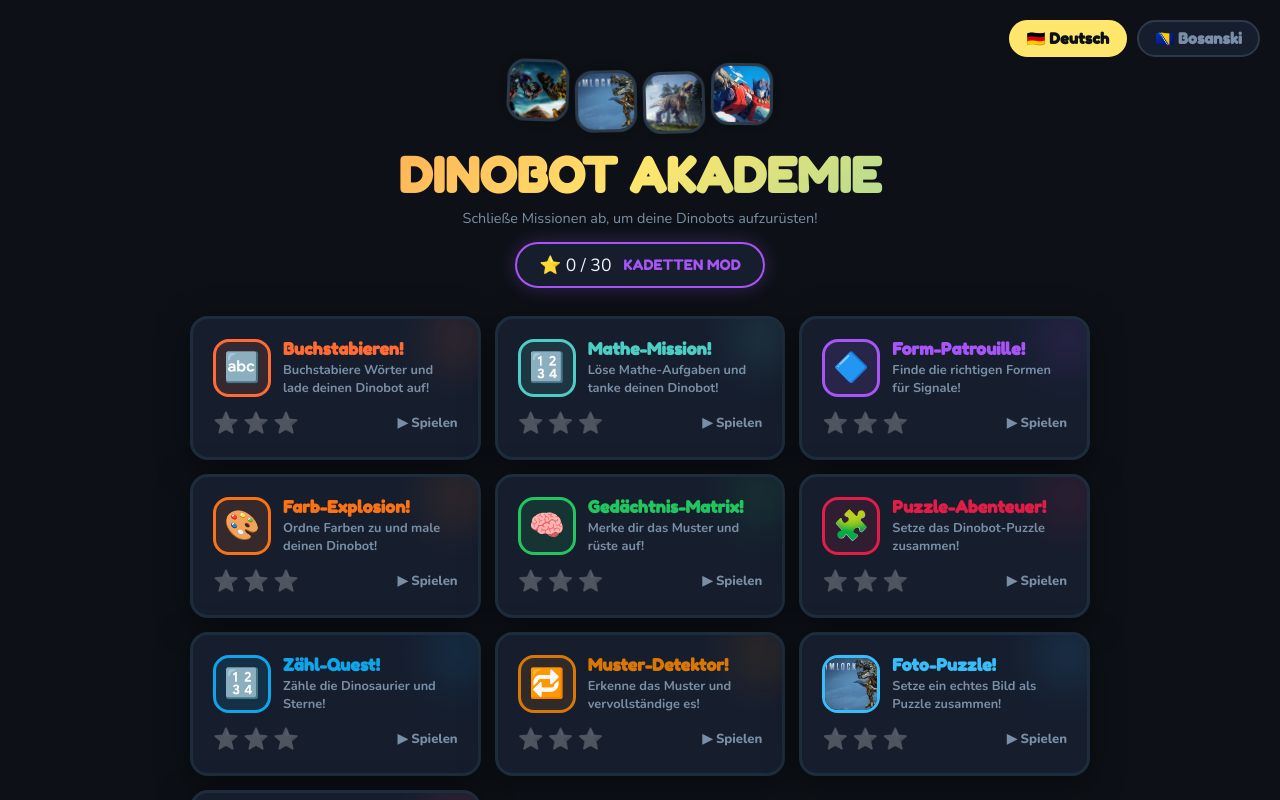
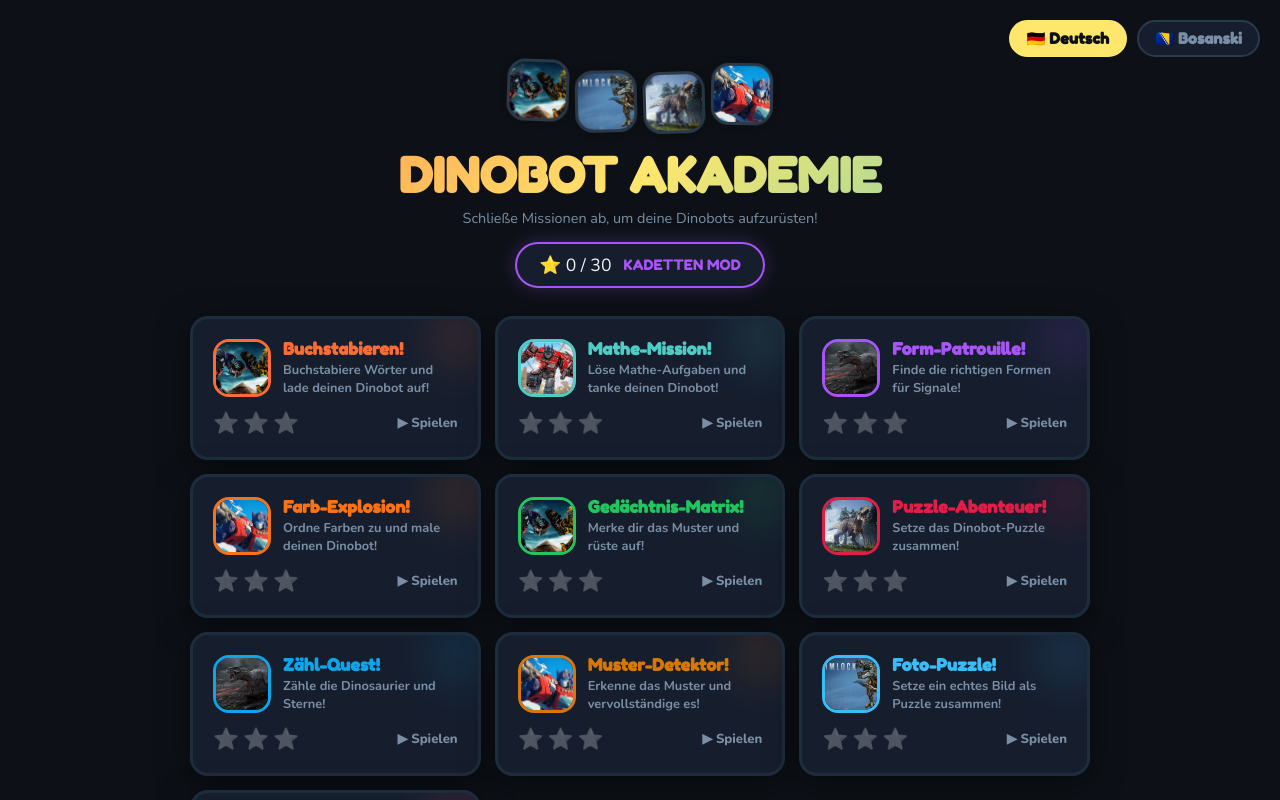
Before and after one commit to metur100/Dinobot.Academy, a React (Vite) app: page / in a window 1280 px wide. Built offline with nearby package versions, Linux system fonts and the light colour scheme.

Commit message:
Fix home screen?

```diff
--- a/src/components/HomeScreen.tsx
+++ b/src/components/HomeScreen.tsx
@@ -1,7 +1,8 @@
-import React from 'react';
-import { MISSIONS, DINOBOTS, Mission } from '../data/gameData';
-import { useLang } from '../data/LangContext';
-import StarRating from './StarRating';
+import React from "react";
+import { MISSIONS, Mission } from "../data/gameData";
+import { useLang } from "../data/LangContext";
+import StarRating from "./StarRating";
+import { publicUrl } from "../assets/url";
 
 interface Props {
   missionStars: Record<string, number>;
@@ -13,103 +14,184 @@ const HomeScreen: React.FC<Props> = ({ missionStars, onSelect }) => {
   const total = Object.values(missionStars).reduce((a, b) => a + b, 0);
   const max = MISSIONS.length * 3;
   const r = total / max;
-  const upgrade = r >= 0.8 ? { label: t.upgrades.ultra, color: '#ffe66d' }
-    : r >= 0.5 ? { label: t.upgrades.power, color: '#4ecdc4' }
-    : r >= 0.2 ? { label: t.upgrades.battle, color: '#ff6b35' }
-    : { label: t.upgrades.cadet, color: '#a855f7' };
+
+  const upgrade =
+    r >= 0.8
+      ? { label: t.upgrades.ultra, color: "#ffe66d" }
+      : r >= 0.5
+        ? { label: t.upgrades.power, color: "#4ecdc4" }
+        : r >= 0.2
+          ? { label: t.upgrades.battle, color: "#ff6b35" }
+          : { label: t.upgrades.cadet, color: "#a855f7" };
 
   return (
-    <div style={{ minHeight:'100vh', background:'var(--bg)', padding:'20px', overflowY:'auto' }}>
+    <div style={{ minHeight: "100vh", background: "var(--bg)", padding: "20px", overflowY: "auto" }}>
       {/* Language switcher */}
-      <div style={{ display:'flex', justifyContent:'flex-end', gap:10, marginBottom:16 }}>
-        {(['de','bs'] as const).map(l => (
-          <button key={l} onClick={() => setLang(l)} style={{
-            padding:'7px 16px', borderRadius:50,
-            fontFamily:'Fredoka One,cursive', fontSize:'0.95rem',
-            background: lang === l ? '#ffe66d' : 'var(--card)',
-            color: lang === l ? '#0d1117' : '#7a8fa6',
-            border: `2px solid ${lang === l ? '#ffe66d' : '#2a3a4a'}`,
-            cursor:'pointer', transition:'all 0.2s',
-          }}>
-            {l === 'de' ? '🇩🇪 Deutsch' : '🇧🇦 Bosanski'}
+      <div style={{ display: "flex", justifyContent: "flex-end", gap: 10, marginBottom: 16 }}>
+        {(["de", "bs"] as const).map((l) => (
+          <button
+            key={l}
+            onClick={() => setLang(l)}
+            style={{
+              padding: "7px 16px",
+              borderRadius: 50,
+              fontFamily: "Fredoka One,cursive",
+              fontSize: "0.95rem",
+              background: lang === l ? "#ffe66d" : "var(--card)",
+              color: lang === l ? "#0d1117" : "#7a8fa6",
+              border: `2px solid ${lang === l ? "#ffe66d" : "#2a3a4a"}`,
+              cursor: "pointer",
+              transition: "all 0.2s",
+            }}
+          >
+            {l === "de" ? "🇩🇪 Deutsch" : "🇧🇦 Bosanski"}
           </button>
         ))}
       </div>
 
       {/* Header */}
-      <div style={{ textAlign:'center', marginBottom:28 }}>
-        <div style={{ display:'flex', justifyContent:'center', gap:6, marginBottom:14, flexWrap:'wrap' }}>
+      <div style={{ textAlign: "center", marginBottom: 28 }}>
+        <div style={{ display: "flex", justifyContent: "center", gap: 6, marginBottom: 14, flexWrap: "wrap" }}>
           {[
-            {src:'/images/optimus-face.jpg', alt:'Optimus'},
-            {src:'/images/Grimlock.webp', alt:'Grimlock'},
-            {src:'/images/trex.jpg', alt:'T-Rex'},
-            {src:'/images/optimus-pose.jpg', alt:'Optimus'},
-          ].map((it,i)=>(
-            <img key={i} src={it.src} alt={it.alt} style={{ width:62, height:62, borderRadius:18, objectFit:'cover', border:'3px solid #2a3a4a', animation:`float ${2.2+i*0.35}s ease-in-out infinite`, filter:'drop-shadow(0 0 10px rgba(0,0,0,0.45))' }} />
+            { src: publicUrl("images/optimus-face.jpg"), alt: "Optimus" },
+            { src: publicUrl("images/Grimlock.webp"), alt: "Grimlock" },
+            { src: publicUrl("images/trex.jpg"), alt: "T-Rex" },
+            { src: publicUrl("images/optimus-pose.jpg"), alt: "Optimus" },
+          ].map((it, i) => (
+            <img
+              key={i}
+              src={it.src}
+              alt={it.alt}
+              style={{
+                width: 62,
+                height: 62,
+                borderRadius: 18,
+                objectFit: "cover",
+                border: "3px solid #2a3a4a",
+                animation: `float ${2.2 + i * 0.35}s ease-in-out infinite`,
+                filter: "drop-shadow(0 0 10px rgba(0,0,0,0.45))",
+              }}
+              draggable={false}
+            />
           ))}
         </div>
-        <h1 style={{
-          fontSize:'clamp(1.7rem,6vw,3rem)',
-          background:'linear-gradient(135deg,#ff6b35,#ffe66d,#4ecdc4)',
-          WebkitBackgroundClip:'text', WebkitTextFillColor:'transparent', backgroundClip:'text',
-          lineHeight:1.1, marginBottom:6,
-        }}>{t.appTitle}</h1>
-        <p style={{ color:'#7a8fa6', fontSize:'0.9rem' }}>{t.appSubtitle}</p>
 
-        <div style={{
-          display:'inline-flex', alignItems:'center', gap:12, marginTop:14,
-          padding:'9px 22px', background:'var(--card)', borderRadius:50,
-          border:`2px solid ${upgrade.color}`, boxShadow:`0 0 18px ${upgrade.color}44`,
-        }}>
-          <span style={{ fontSize:'1.1rem' }}>⭐ {total} / {max}</span>
-          <span style={{ color:upgrade.color, fontFamily:'Fredoka One,cursive', fontSize:'0.9rem' }}>{upgrade.label}</span>
+        <h1
+          style={{
+            fontSize: "clamp(1.7rem,6vw,3rem)",
+            background: "linear-gradient(135deg,#ff6b35,#ffe66d,#4ecdc4)",
+            WebkitBackgroundClip: "text",
+            WebkitTextFillColor: "transparent",
+            backgroundClip: "text",
+            lineHeight: 1.1,
+            marginBottom: 6,
+          }}
+        >
+          {t.appTitle}
+        </h1>
+
+        <p style={{ color: "#7a8fa6", fontSize: "0.9rem" }}>{t.appSubtitle}</p>
+
+        <div
+          style={{
+            display: "inline-flex",
+            alignItems: "center",
+            gap: 12,
+            marginTop: 14,
+            padding: "9px 22px",
+            background: "var(--card)",
+            borderRadius: 50,
+            border: `2px solid ${upgrade.color}`,
+            boxShadow: `0 0 18px ${upgrade.color}44`,
+          }}
+        >
+          <span style={{ fontSize: "1.1rem" }}>
+            ⭐ {total} / {max}
+          </span>
+          <span style={{ color: upgrade.color, fontFamily: "Fredoka One,cursive", fontSize: "0.9rem" }}>{upgrade.label}</span>
         </div>
       </div>
 
       {/* Mission grid */}
-      <div style={{ display:'grid', gridTemplateColumns:'repeat(auto-fill,minmax(250px,1fr))', gap:14, maxWidth:900, margin:'0 auto' }}>
-        {MISSIONS.map(m => {
+      <div
+        style={{
+          display: "grid",
+          gridTemplateColumns: "repeat(auto-fill,minmax(250px,1fr))",
+          gap: 14,
+          maxWidth: 900,
+          margin: "0 auto",
+        }}
+      >
+        {MISSIONS.map((m) => {
           const stars = missionStars[m.id] ?? 0;
           const done = stars > 0;
           const mt = t.missions[m.id as keyof typeof t.missions];
+
           return (
-            <button key={m.id} onClick={() => onSelect(m)} style={{
-              background: done ? `linear-gradient(135deg,${m.color}22,${m.color}0d)` : 'var(--card)',
-              border:`3px solid ${done ? m.color : '#1e2d3d'}`,
-              borderRadius:18, padding:'20px', textAlign:'left',
-              cursor:'pointer', transition:'all 0.22s',
-              boxShadow: done ? `0 4px 20px ${m.color}44` : 'var(--shadow)',
-              position:'relative', overflow:'hidden',
-            }}
-            onMouseEnter={e => { (e.currentTarget as HTMLElement).style.transform = 'translateY(-4px)'; }}
-            onMouseLeave={e => { (e.currentTarget as HTMLElement).style.transform = ''; }}
+            <button
+              key={m.id}
+              onClick={() => onSelect(m)}
+              style={{
+                background: done ? `linear-gradient(135deg,${m.color}22,${m.color}0d)` : "var(--card)",
+                border: `3px solid ${done ? m.color : "#1e2d3d"}`,
+                borderRadius: 18,
+                padding: "20px",
+                textAlign: "left",
+                cursor: "pointer",
+                transition: "all 0.22s",
+                boxShadow: done ? `0 4px 20px ${m.color}44` : "var(--shadow)",
+                position: "relative",
+                overflow: "hidden",
+              }}
+              onMouseEnter={(e) => {
+                (e.currentTarget as HTMLElement).style.transform = "translateY(-4px)";
+              }}
+              onMouseLeave={(e) => {
+                (e.currentTarget as HTMLElement).style.transform = "";
+              }}
             >
-              <div style={{ position:'absolute', top:-16, right:-16, width:70, height:70, borderRadius:'50%', background:m.color+'1a', filter:'blur(18px)' }}/>
-              <div style={{ display:'flex', alignItems:'center', gap:12, marginBottom:12 }}>
-                <div style={{ width:58, height:58, borderRadius:16, background:m.color+'22', border:`3px solid ${m.color}`, display:'flex', alignItems:'center', justifyContent:'center', fontSize:'1.8rem', flexShrink:0, overflow:'hidden' }}>
-                  {m.id==='runner' ? (
-                    <img src='/images/optimus-pose.jpg' alt='runner' style={{ width:'100%', height:'100%', objectFit:'cover' }} />
-                  ) : m.id==='photoPuzzle' ? (
-                    <img src='/images/Grimlock.webp' alt='puzzle' style={{ width:'100%', height:'100%', objectFit:'cover' }} />
+              <div style={{ position: "absolute", top: -16, right: -16, width: 70, height: 70, borderRadius: "50%", background: m.color + "1a", filter: "blur(18px)" }} />
+              <div style={{ display: "flex", alignItems: "center", gap: 12, marginBottom: 12 }}>
+                <div
+                  style={{
+                    width: 58,
+                    height: 58,
+                    borderRadius: 16,
+                    background: m.color + "22",
+                    border: `3px solid ${m.color}`,
+                    display: "flex",
+                    alignItems: "center",
+                    justifyContent: "center",
+                    fontSize: "1.8rem",
+                    flexShrink: 0,
+                    overflow: "hidden",
+                  }}
+                >
+                  {m.image ? (
+                    <img src={m.image} alt={m.id} style={{ width: "100%", height: "100%", objectFit: "cover" }} draggable={false} />
                   ) : (
                     <span>{m.icon}</span>
                   )}
                 </div>
+
                 <div>
-                  <div style={{ fontFamily:'Fredoka One,cursive', fontSize:'1.05rem', color:m.color, marginBottom:2 }}>{mt?.title}</div>
-                  <div style={{ color:'#7a8fa6', fontSize:'0.8rem' }}>{mt?.desc}</div>
+                  <div style={{ fontFamily: "Fredoka One,cursive", fontSize: "1.05rem", color: m.color, marginBottom: 2 }}>{mt?.title}</div>
+                  <div style={{ color: "#7a8fa6", fontSize: "0.8rem" }}>{mt?.desc}</div>
                 </div>
               </div>
-              <div style={{ display:'flex', justifyContent:'space-between', alignItems:'center' }}>
-                <StarRating stars={stars}/>
-                <span style={{ fontSize:'0.82rem', color: done ? '#22c55e' : '#7a8fa6', fontWeight:800 }}>{done ? t.done : t.play}</span>
+
+              <div style={{ display: "flex", justifyContent: "space-between", alignItems: "center" }}>
+                <StarRating stars={stars} />
+                <span style={{ fontSize: "0.82rem", color: done ? "#22c55e" : "#7a8fa6", fontWeight: 800 }}>{done ? t.done : t.play}</span>
               </div>
             </button>
           );
         })}
       </div>
 
-      <div style={{ textAlign:'center', marginTop:36, color:'#2a3a4a', fontSize:'0.8rem' }}><p>{t.dinoFact}</p></div>
+      <div style={{ textAlign: "center", marginTop: 36, color: "#2a3a4a", fontSize: "0.8rem" }}>
+        <p>{t.dinoFact}</p>
+      </div>
     </div>
   );
 };
```
